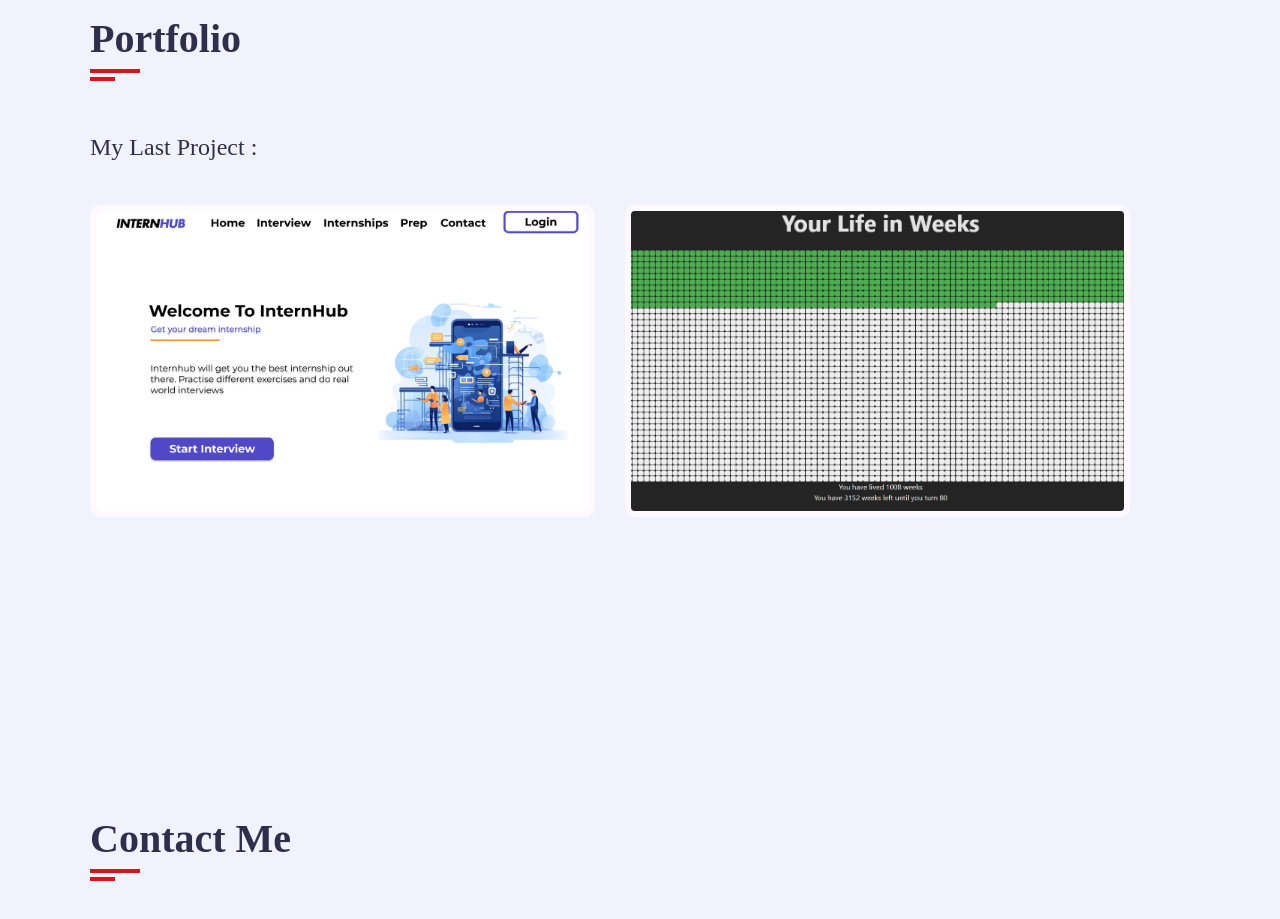
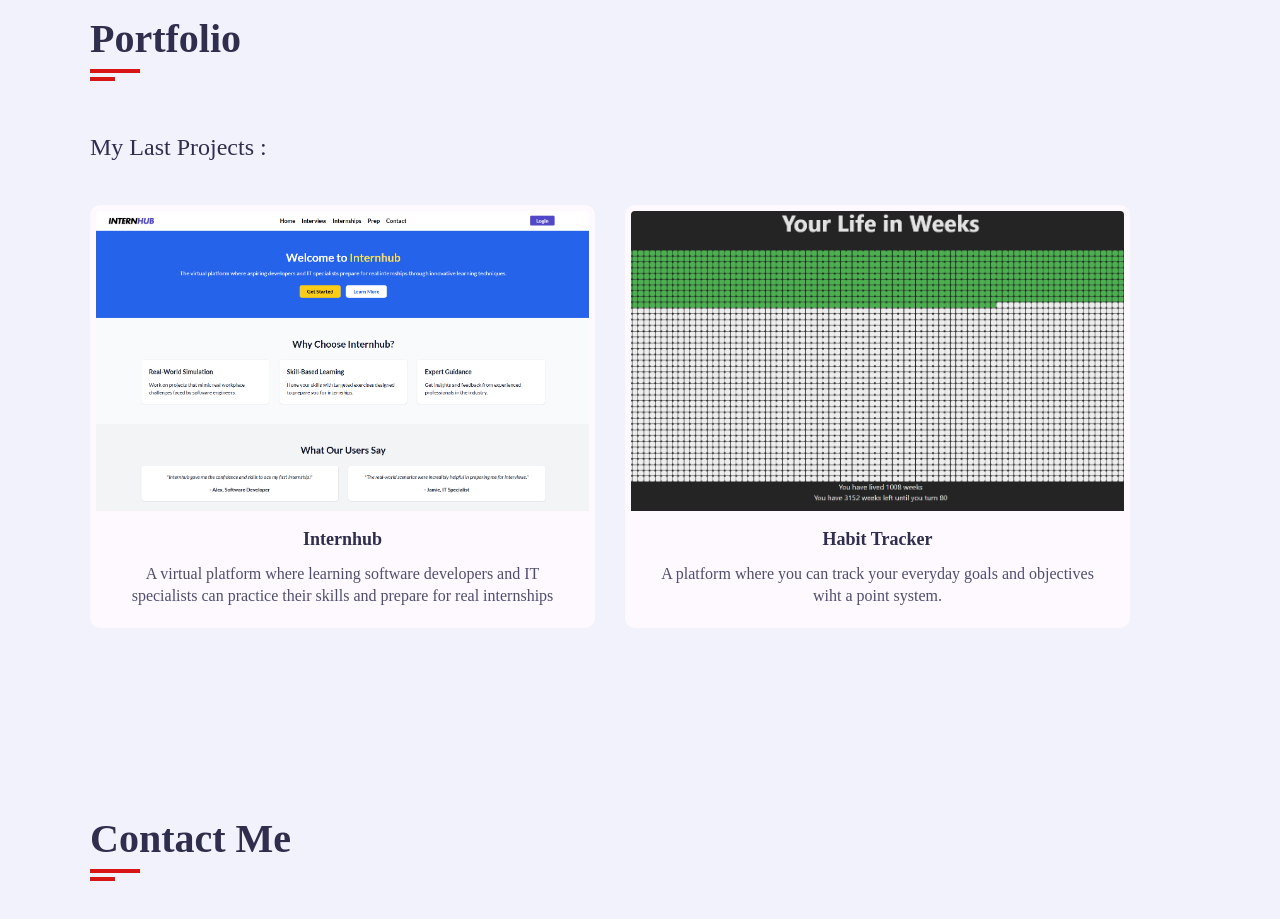
Before and after one commit to RasmusKlaaser/E-portfoolio, a plain HTML site: page index.html in a window 1280 px wide. Shown: the part 2800-3719 px from the top of the page. Drawn offline with nearby package versions, Linux system fonts and the light colour scheme; a web font is replaced by a local one.

Commit message:
improved project area

```diff
--- a/css/style.css
+++ b/css/style.css
@@ -596,7 +596,14 @@ h3.my-proffesion
     max-width: calc(50% - 30px);
     margin-bottom: 30px;
 }
-
+.courses .service-item .service-item-inner:hover
+{
+    box-shadow: 0 0 20px rgba(48, 46, 77, 0.15);
+}
+.portfolio .portfolio-item .portfolio-item-inner:hover
+{
+    box-shadow: 0 0 20px rgba(48, 46, 77, 0.15);
+}
 .portfolio .portfolio-img img {
     width: 100%;
     display: block;
@@ -823,3 +830,45 @@ h3.my-proffesion
         max-width: 100%;
     }
 }
+
+/* Ensure only the image is clickable */
+
+.portfolio-item-inner {
+    display: flex;
+    flex-direction: column;
+    border: 6px solid var(--bg-black-100);
+    border-radius: 10px;
+    overflow: hidden;
+    cursor: pointer;
+    background-color: var(--bg-black-100);
+}
+
+.portfolio-img {
+    width: 100%;
+    height: 250px;
+    overflow: hidden;
+}
+
+.portfolio-img img {
+    width: 100%;
+    height: 100%;
+    object-fit: cover;
+}
+
+.portfolio-info {
+    padding: 15px;
+    text-align: center;
+}
+
+.portfolio-info h4 {
+    font-size: 18px;
+    color: var(--text-black-900);
+    font-weight: 700;
+    margin-bottom: 10px;
+}
+
+.portfolio-info p {
+    font-size: 16px;
+    color: var(--text-black-700);
+    line-height: 22px;
+}
--- a/index.html
+++ b/index.html
@@ -299,7 +299,7 @@
                     </div>
                     <div class="row">
                         <div class="portfolio-heading padd-15">
-                            <h2>My Last Project :</h2>
+                            <h2>My Last Projects :</h2>
                         </div>
                     </div>
                     <div class="row">
@@ -307,7 +307,11 @@
                          <div class="portfolio-item padd-15">
                             <div class="portfolio-item-inner shadow-dark">
                                 <div class="portfolio-img">
-                                    <a href="https://internhub.arendusekoobas.ee/"><img src="images/Project_1.png" alt="internhub"></a>
+                                    <a href="https://internhub.arendusekoobas.ee/"><img src="images/internhub.png" alt="internhub"></a>
+                                </div>
+                                <div class="portfolio-info padd-15">
+                                    <h4>Internhub</h4>
+                                    <p>A virtual platform where learning software developers and IT specialists can practice their skills and prepare for real internships</p>
                                 </div>
                             </div>
                          </div>
@@ -317,6 +321,10 @@
                             <div class="portfolio-item-inner shadow-dark">
                                 <div class="portfolio-img">
                                     <a href="https://tracker.jurmoharak.ee/login/"><img src="images/Project_2.png" alt="internhub"></a>
+                                </div>
+                                <div class="portfolio-info padd-15">
+                                    <h4>Habit Tracker</h4>
+                                    <p>A platform where you can track your everyday goals and objectives wiht a point system.</p>
                                 </div>
                             </div>
                         </div>
```
Also changed, not shown: images/internhub.png (added), images/internhub1.png (added).
